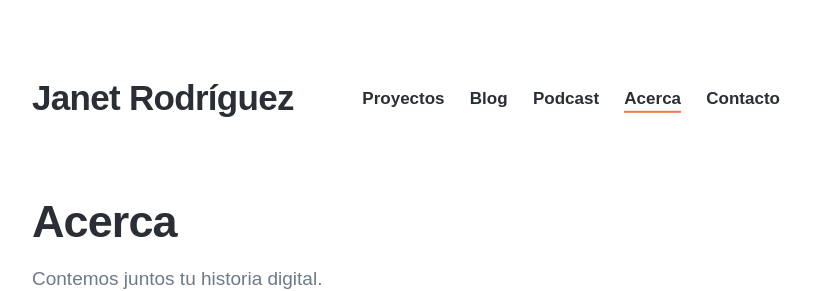
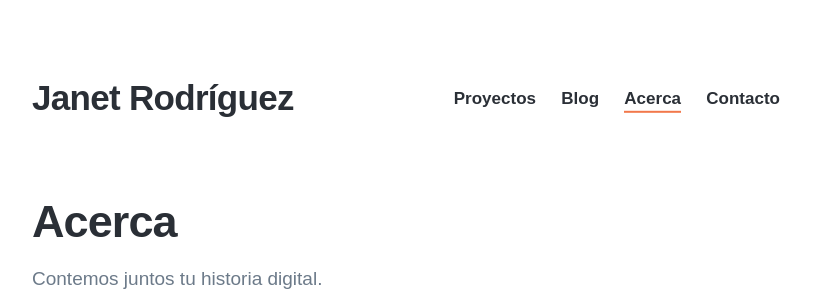
Before and after one commit to rgjanet/rgjanet.github.io, a Jekyll site: the page built from _pages/acerca.md, in a window 1280 px wide. Shown: the top 291 px of the page, without its empty margins (224-1055 px from the left). Built offline with Jekyll 4.4.1, drawn with Linux system fonts in a browser that asks for light colours; nearby versions of some CDN libraries; some web fonts are replaced.

Commit message:
Update settings.yml

```diff
--- a/_data/settings.yml
+++ b/_data/settings.yml
@@ -12,8 +12,6 @@ menu_settings:
       url: '/'
     - title: 'Blog'
       url: '/blog/'
-    - title: 'Podcast'
-      url: 'http://anchor.fm/dentrodeltardis'
     - title: 'Acerca'
       url: '/acerca'
     - title: 'Contacto'
```
